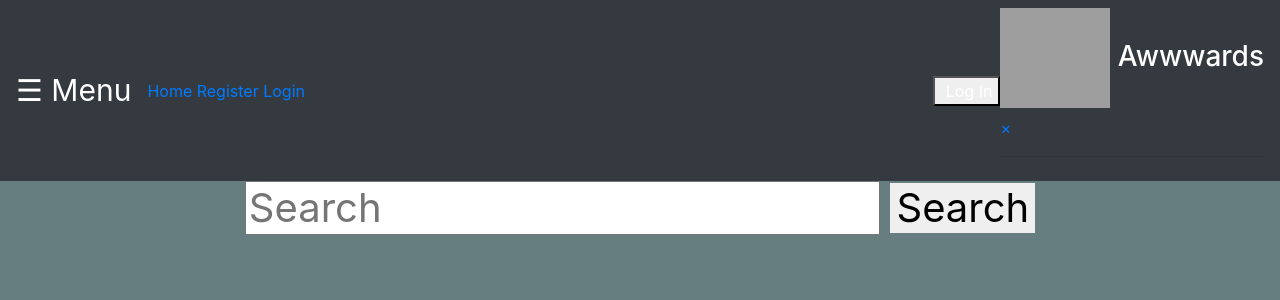
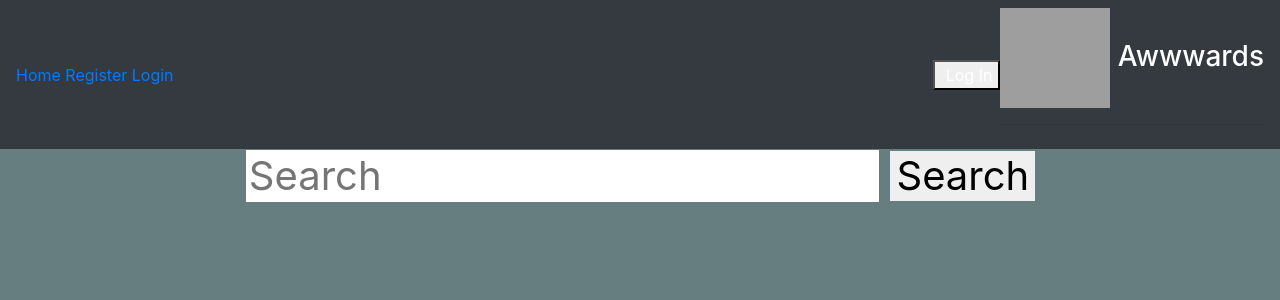
Before and after one commit to kelvinadeu/awwrdz, a Django app: page /new_projects/ in a window 1280 px wide. Shown: the top 300 px of the page. Run offline with Django 3.2, Linux system fonts and the light colour scheme; some libraries are stand-ins or nearby versions; grey boxes are pictures that could not be loaded.

Commit message:
added changes

```diff
--- a/awwards/templates/navbar.html
+++ b/awwards/templates/navbar.html
@@ -3,9 +3,6 @@
           <span class="navbar-toggler-icon"></span>
         </button>
         <div class="collapse navbar-collapse" id="navbarTogglerDemo01">
-          <a class="navbar-brand" href="#">
-                <span style="font-size:30px; cursor:pointer" onclick="openNav()">&#9776; Menu</span>
-              </a>
               <div>
                 <a href="/">Home</a>
                 <a href="{% url 'signup'%}">Register</a>
@@ -32,9 +29,6 @@
                 </div>
                 <a href="{% url 'new_projects' %}><button id="btn-2">Submit Project</button></a>
 
-
-
-
               {% else %}
 
               <button class="btn-2"> <a href="#"><i style="color:blue;" class="fa fa-settings fa-2x"></i></a> <a href="/accounts/login" style="color: white;">Log In</a> </button>
@@ -46,9 +40,8 @@
         </div>
 
       <div id="mySidenav" class="sidenav">
-          <h3 style="color: white;"> <img float="right" src="https://www.midland.edu/news/images/awards.jpg" alt="" height="100px" width="110px"> Awwwards</h3>
-            <a href="javascript:void(0)" class="closebtn" onclick="closeNav()"> &times;</a>
-            <h6><a href="#" style="color: white;">{{ user.username|upper}}</a></h6>
+          <h3 style="color: white;"> <img float="center" src="https://www.midland.edu/news/images/awards.jpg" alt="" height="100px" width="110px"> Awwwards</h3>
+            <a href="javascript:void(0)" class="closebtn" onclick="closeNav()"></a>
             <hr>
 
       </div>
```
